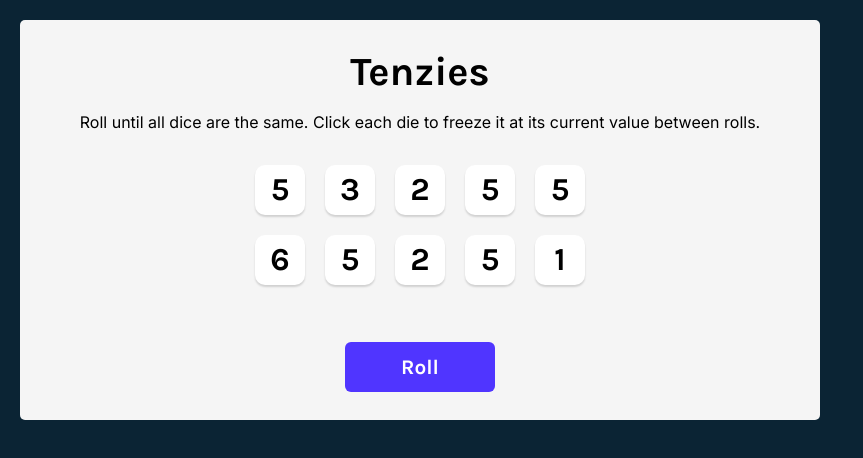
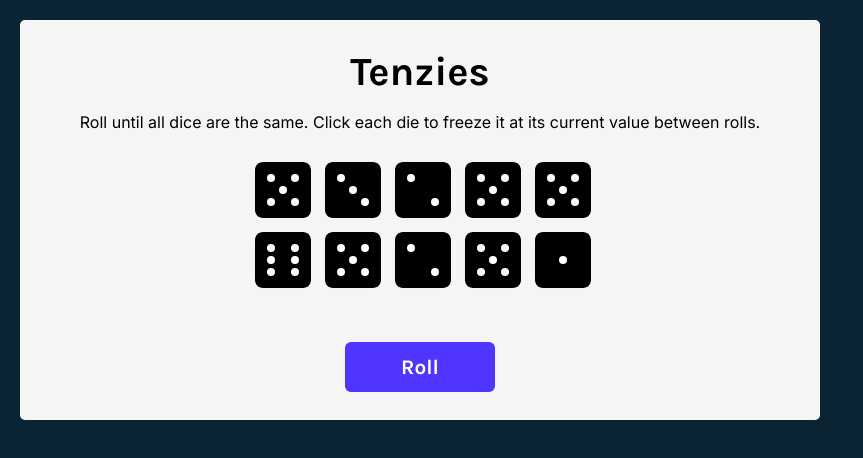
Before and after one commit to k-e-ian/Tenzies, a React (Vite) app in the folder tenzies/: page / in a window 1280 px wide. Shown: the top 458 px of the page, without its empty margins (0-863 px from the left). Built offline with nearby package versions, Linux system fonts and the light colour scheme.

Commit message:
real dots on tenzies game, using FontAwesome Icons react Components

```diff
--- a/tenzies/index.html
+++ b/tenzies/index.html
@@ -7,6 +7,7 @@
     <link rel="preconnect" href="https://fonts.googleapis.com">
     <link rel="preconnect" href="https://fonts.gstatic.com" crossorigin>
     <link href="https://fonts.googleapis.com/css2?family=Inter&family=Karla:wght@700&display=swap" rel="stylesheet">
+
     <title>Vite + React</title>
   </head>
   <body>
--- a/tenzies/package.json
+++ b/tenzies/package.json
@@ -10,6 +10,9 @@
     "preview": "vite preview"
   },
   "dependencies": {
+    "@fortawesome/fontawesome-svg-core": "^6.4.2",
+    "@fortawesome/free-solid-svg-icons": "^6.4.2",
+    "@fortawesome/react-fontawesome": "^0.2.0",
     "react": "^18.2.0",
     "react-confetti": "^6.1.0",
     "react-dom": "^18.2.0"
--- a/tenzies/src/App.css
+++ b/tenzies/src/App.css
@@ -51,10 +51,13 @@ main {
   cursor: pointer;
 }
 
-
-
-.die-num {
-  font-size: 2rem;
+.die-dots {
+  display: flex; /* Use flexbox to align dots */
+  justify-content: space-around; /* Center dots horizontally */
+  align-items: center; /* Center dots vertically */
+  font-size: 4rem;
+  height: 100%;
+  width: 100%;
 }
 
 .dice-roll {
--- a/tenzies/src/components/Die.jsx
+++ b/tenzies/src/components/Die.jsx
@@ -1,8 +1,34 @@
 import React from "react"
+import { FontAwesomeIcon } from "@fortawesome/react-fontawesome";
+import { faDiceOne } from '@fortawesome/free-solid-svg-icons';
+import { faDiceTwo } from '@fortawesome/free-solid-svg-icons';
+import { faDiceThree } from '@fortawesome/free-solid-svg-icons';
+import { faDiceFour } from '@fortawesome/free-solid-svg-icons';
+import { faDiceFive } from '@fortawesome/free-solid-svg-icons';
+import { faDiceSix } from '@fortawesome/free-solid-svg-icons';
 
 export default function Die(props) {
     const styles = {
         backgroundColor: props.isHeld ? "#59E391" : "white"
+    }
+
+    const getDiceIcon = (value) => {
+        switch (value) {
+          case 1:
+            return <FontAwesomeIcon icon={faDiceOne} />;
+          case 2:
+            return <FontAwesomeIcon icon={faDiceTwo} />;
+          case 3:
+            return <FontAwesomeIcon icon={faDiceThree} />;
+          case 4:
+            return <FontAwesomeIcon icon={faDiceFour} />;
+          case 5:
+            return <FontAwesomeIcon icon={faDiceFive} />;
+          case 6:
+            return <FontAwesomeIcon icon={faDiceSix} />;
+          default:
+            return null;
+        }
     }
 
     return (
@@ -11,7 +37,7 @@ export default function Die(props) {
             onClick={props.holdDice}
             style={styles}
         >
-            <h2 className="die-num">{props.value}</h2>
+            <div className="die-dots">{getDiceIcon(props.value)}</div>
         </div>
     )
 }
```
Also changed, not shown: 1 other file (tests, documents, lock files or other folders).
